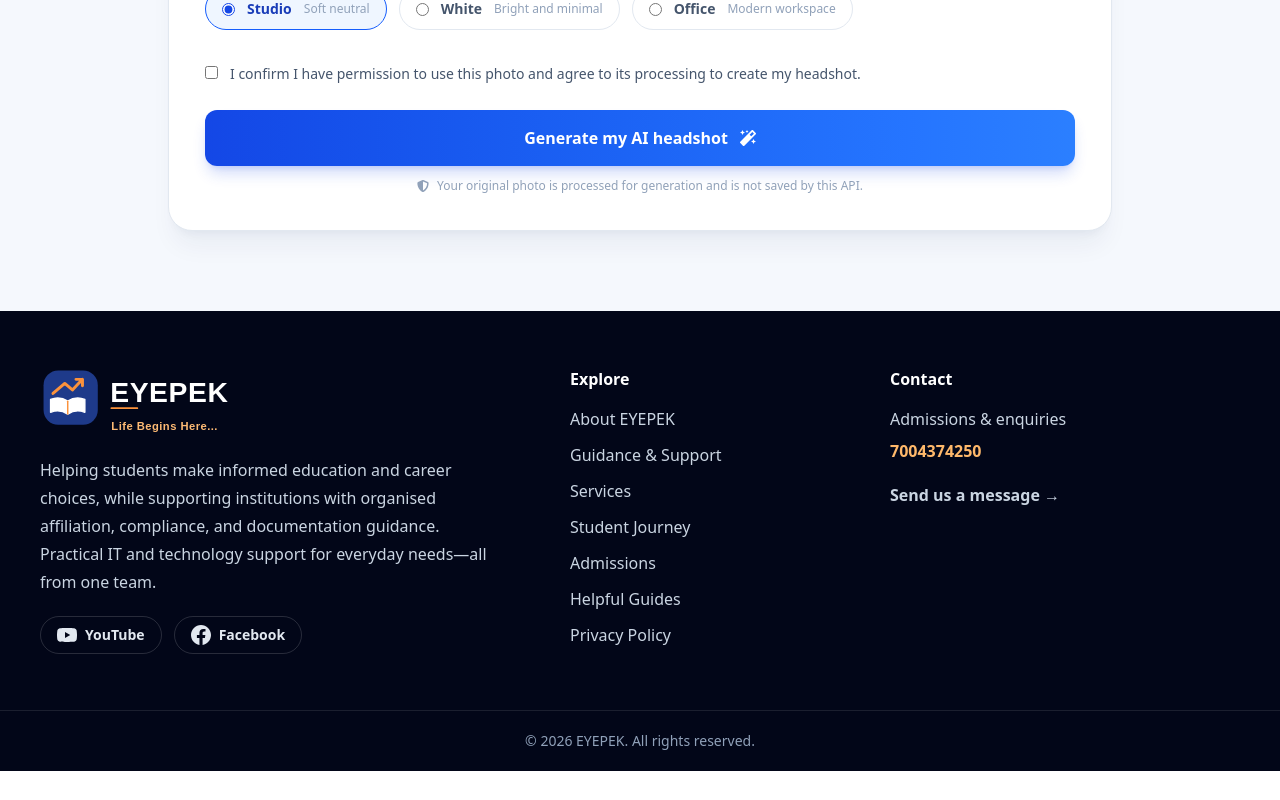
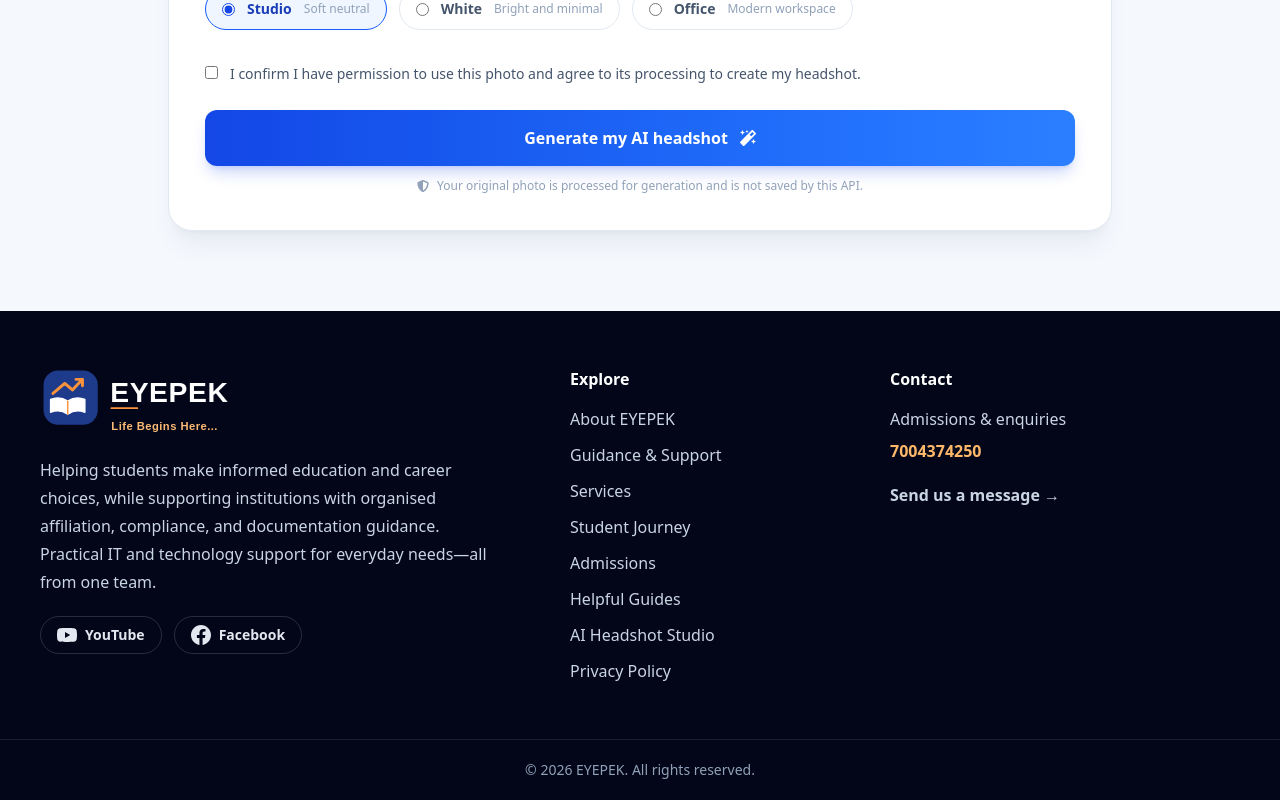
Before and after one commit to eyepek/EYEPEK, a React (Vite) app: page /ai-headshot in a window 1280 px wide. Shown: the part 1821-2621 px from the top of the page. Before the commit the page ends 2592 px from the top, so only its background shows below. Built offline with nearby package versions, Linux system fonts and the light colour scheme.

Commit message:
Connect AI Headshot page to EYEPEK website

```diff
--- a/src/components/Footer.jsx
+++ b/src/components/Footer.jsx
@@ -43,6 +43,7 @@ const Footer = () => (
           <li><a href='/#campus' className='hover:text-orange-300'>Student Journey</a></li>
           <li><a href='/#admissions' className='hover:text-orange-300'>Admissions</a></li>
           <li><Link to='/guides' className='hover:text-orange-300'>Helpful Guides</Link></li>
+          <li><Link to='/ai-headshot' className='hover:text-orange-300'>AI Headshot Studio</Link></li>
           <li><a href='/privacy-policy.html' className='hover:text-orange-300'>Privacy Policy</a></li>
         </ul>
       </div>
```
